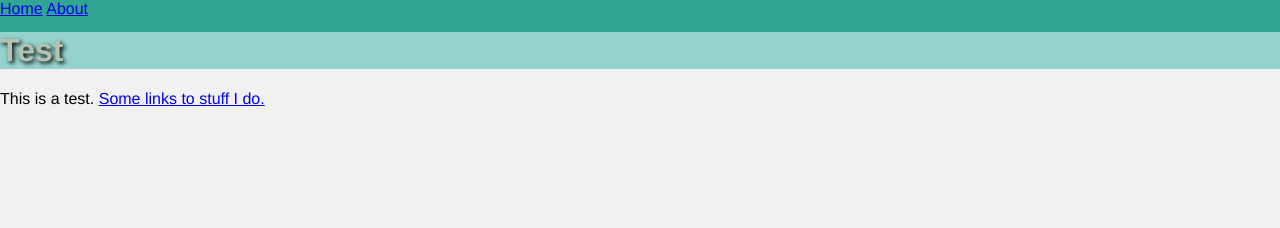
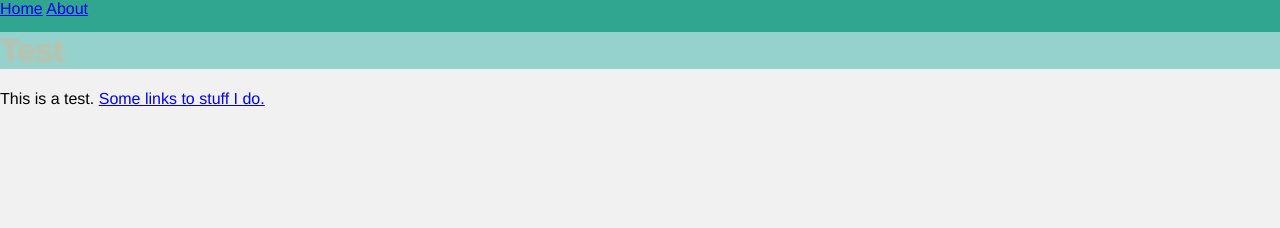
Before and after one commit to LKS90/LKS90.github.io, a Jekyll site: the page built from index.html, in a window 1280 px wide. Shown: the top 228 px of the page. Built offline with Jekyll 4.4.1, drawn with Linux system fonts in a browser that asks for light colours.

Commit message:
Update main.css

```diff
--- a/css/main.css
+++ b/css/main.css
@@ -3,7 +3,7 @@ html, body {
     padding: 0;
 }
 h1 {
-    text-shadow: 2px 2px 4px #000000;
+    text-shadow: 2px 2px 4px #B5C4B2;
     background-color: #95d2cd;
     color: #B5C4B2;
 }
```
